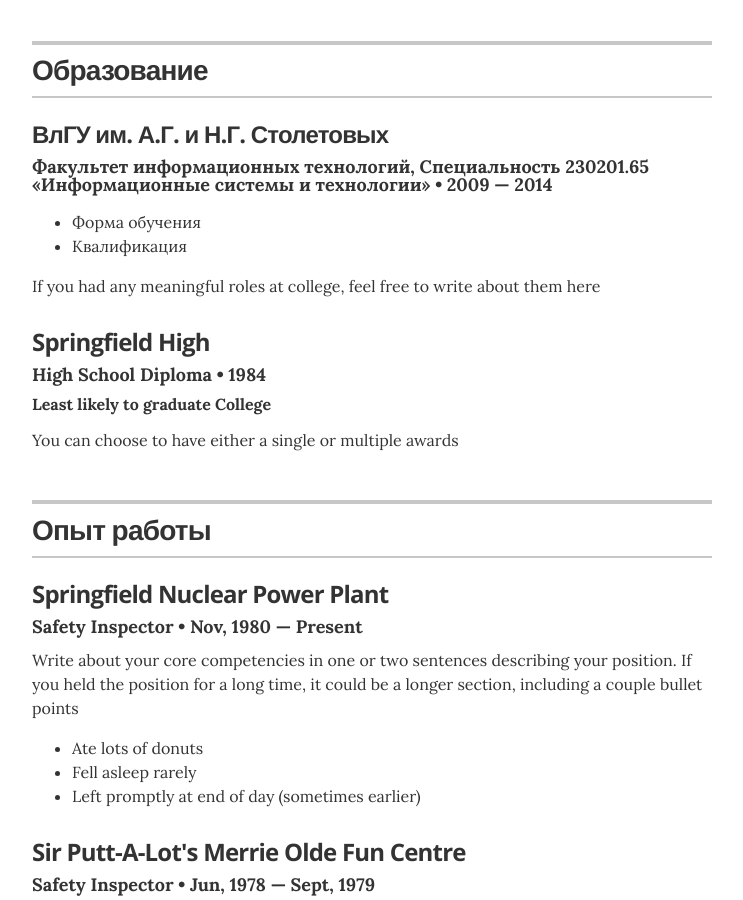
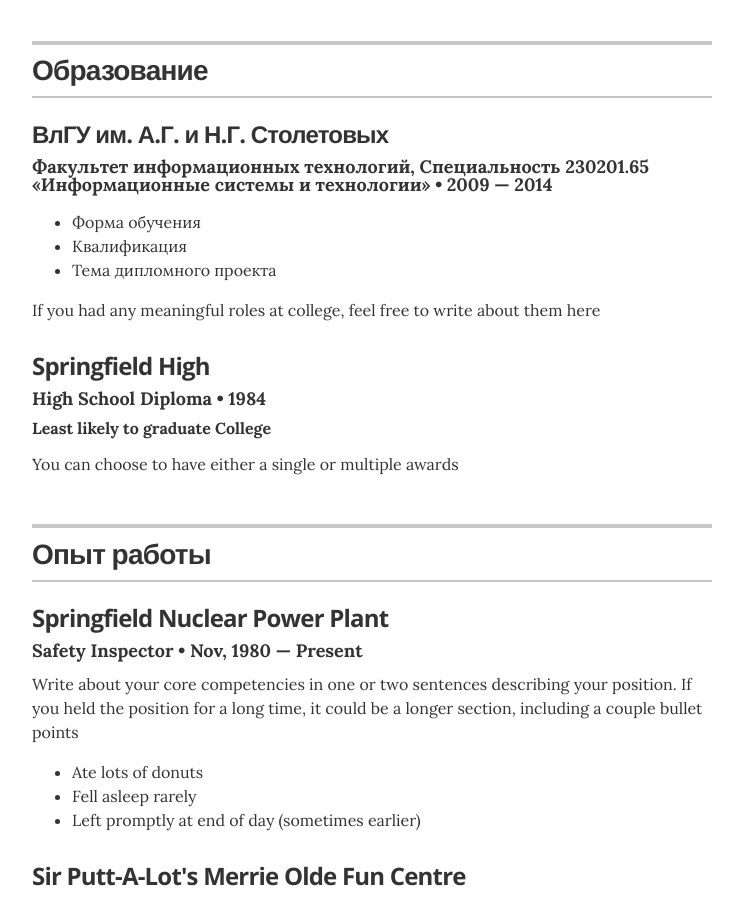
Before and after one commit to mrroofless/mrroofless.github.io, a Jekyll site: the page built from index.html, in a window 1280 px wide and 900 px high, scrolled down 492 px. Shown: the whole window, without its empty margins (268-1011 px from the left). Built offline with Jekyll 4.4.1, drawn with Linux system fonts in a browser that asks for light colours.

Commit message:
Update education.yml

```diff
--- a/_data/education.yml
+++ b/_data/education.yml
@@ -5,6 +5,7 @@
   awards:
     - award: Форма обучения
     - award: Квалификация
+    - award: Тема дипломного проекта
   summary: If you had any meaningful roles at college, feel free to write about them here
 
 - degree: High School Diploma
```
